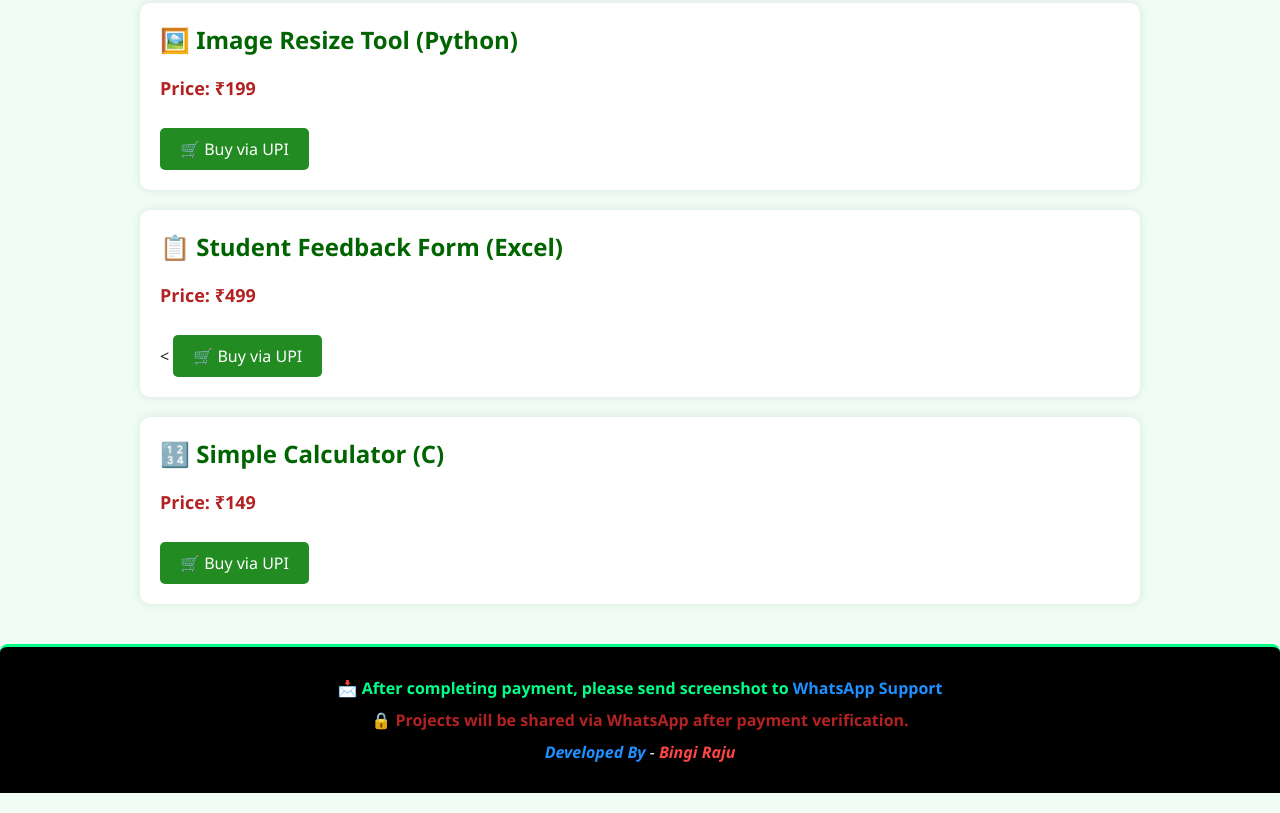
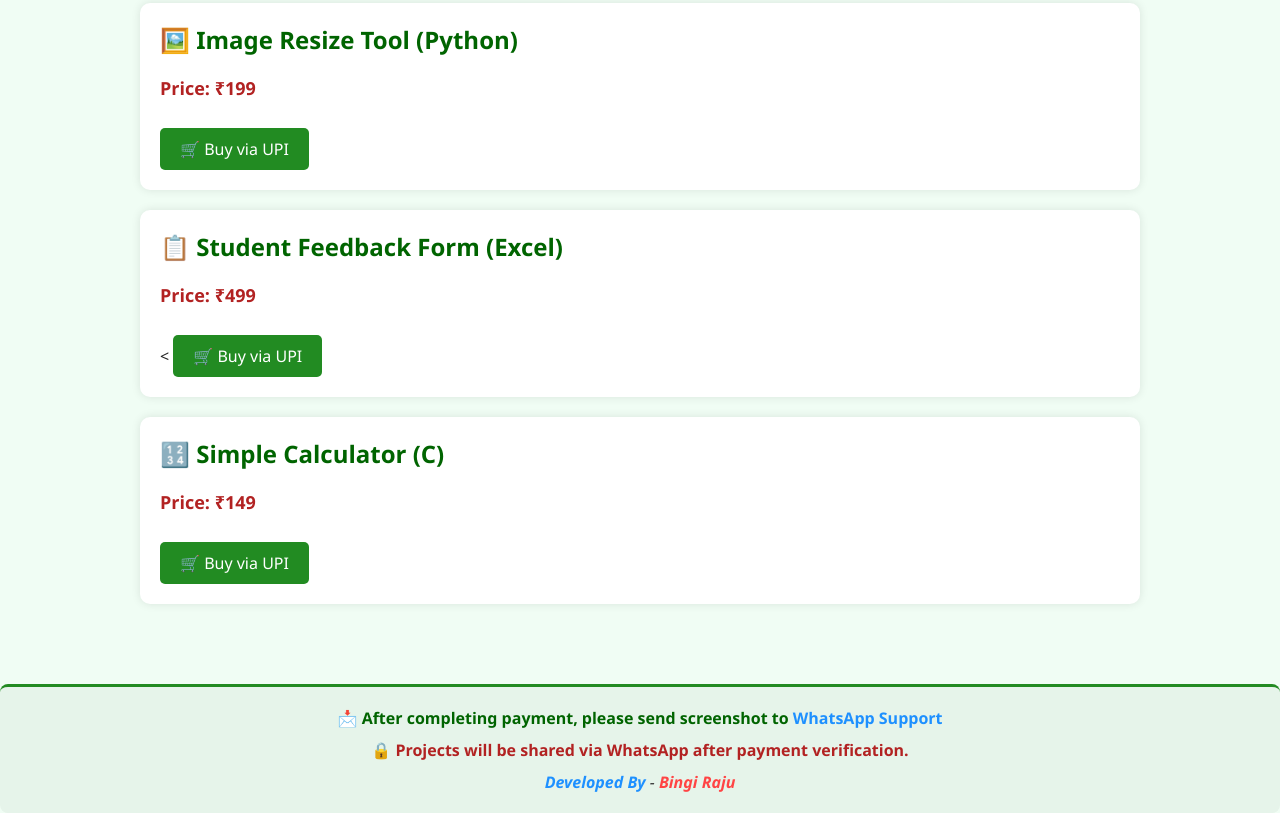
Before and after one commit to rajubhanu/RajuProjectHub, a plain HTML site: page index.html in a window 1280 px wide. Shown: the part 432-1245 px from the top of the page. Drawn offline with Linux system fonts and the light colour scheme.

Commit message:
Update index.html

```diff
--- a/index.html
+++ b/index.html
@@ -129,19 +129,17 @@
     </div>
   </div>
 
-<!-- Footer Start -->
-<div class="footer" style="background:#000000; color:#ffffff; text-align:center; padding:20px; font-size:16px; border-top:3px solid #00ff88; border-radius:8px 8px 0 0;">
-  <p style="margin:10px 0; font-weight:600; color:#00ff88;">
+<div class="footer" style="background:#e6f4ea; padding:20px; text-align:center; font-size:16px; color:#333; border-top: 3px solid #228B22; border-radius: 8px; margin-top:40px;">
+  <p style="margin:0 0 10px 0; font-weight:600; color:#006400;">
     📩 After completing payment, please send screenshot to
     <a href="https://wa.me/+918919238651" style="color:#1e90ff; font-weight:bold; text-decoration:none;">WhatsApp Support</a>
   </p>
-  <p style="margin:10px 0; color:#B22222; font-weight:700;">
+  <p style="margin:0 0 5px 0; color:#B22222; font-weight:700;">
     🔒 Projects will be shared via WhatsApp after payment verification.
   </p>
-  <p class="developed" style="font-style:italic; margin:10px 0;">
+  <p style="margin:10px 0 0 0; font-style:italic;">
     <span style="color:#1e90ff;"><strong>Developed By</strong></span> - <span style="color:#ff4444;"><strong>Bingi Raju</strong></span>
   </p>
 </div>
-<!-- Footer End -->
 </body>
 </html>
```
